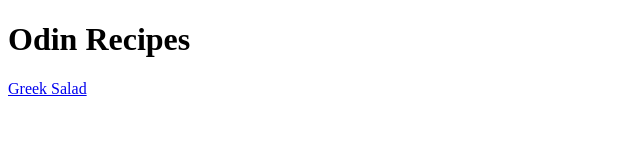
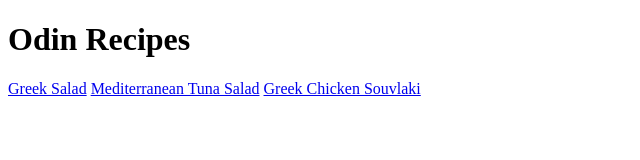
Before and after one commit to gitshtef/odin-recipes, a plain HTML site: page index.html in a window 1280 px wide. Shown: the whole page, without its empty margins (0-640 px from the left). Drawn offline with Linux system fonts and the light colour scheme.

Commit message:
Add links to Mediterranean Tuna Salad and Greek Chicken Souvlaki pages

```diff
--- a/index.html
+++ b/index.html
@@ -10,5 +10,7 @@
     <h1>Odin Recipes</h1>
 
     <a href="./recipes/greek_salad.html">Greek Salad</a>
+    <a href="./recipes/mediterranean_tuna_salad.html">Mediterranean Tuna Salad</a>
+    <a href="./images/greek-chicken-souvlaki.jpg">Greek Chicken Souvlaki</a>
 </body>
 </html>
```
